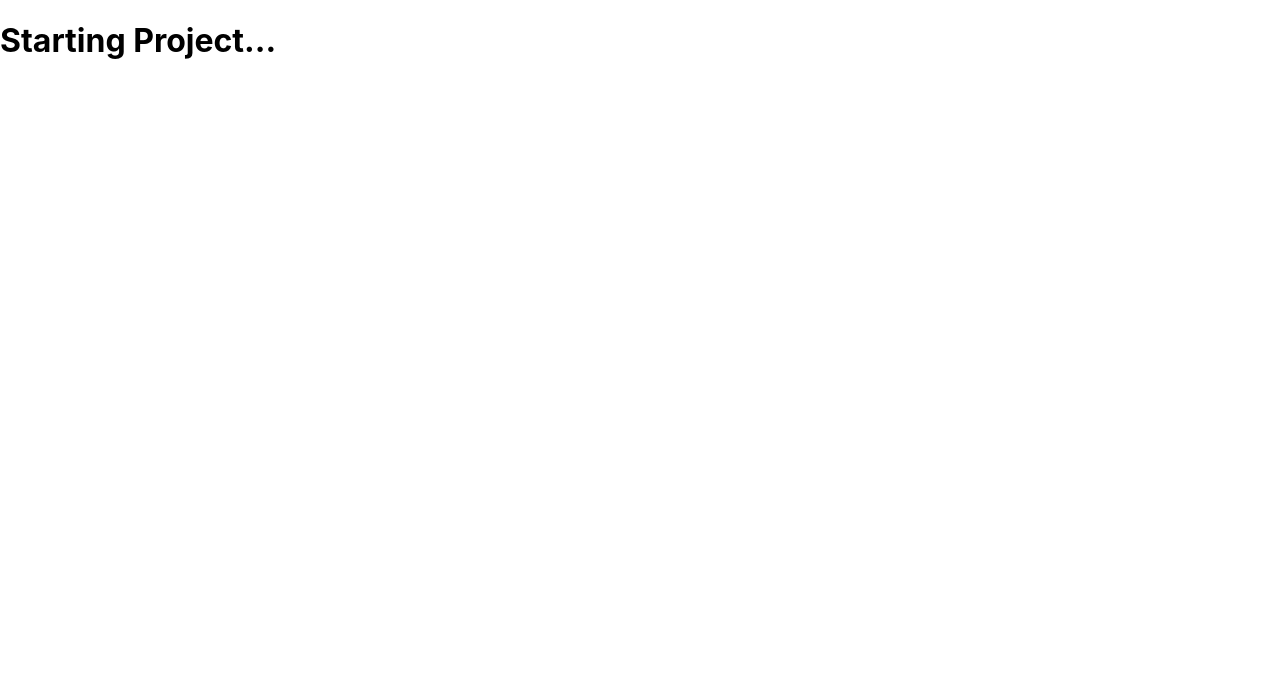
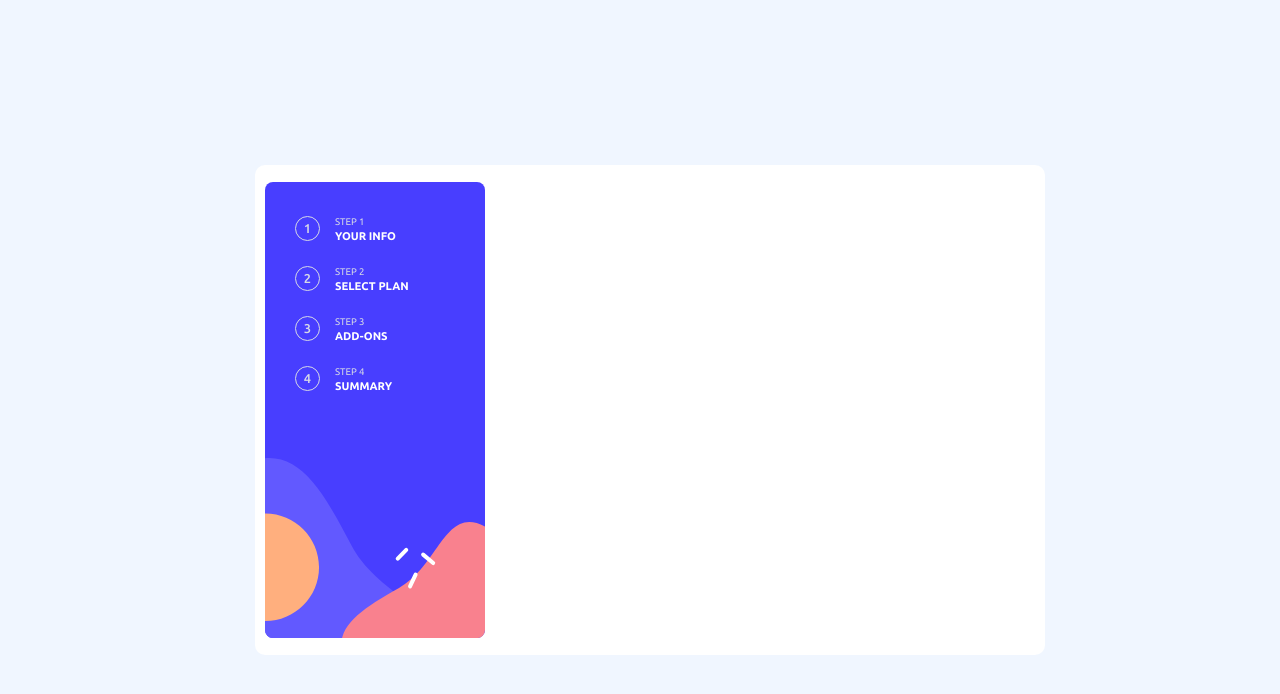
Before and after one commit to MatheusGh0st/FrontEndMentor-Challenges, a React (Create React App) app in the folder mult-step-form/: page / in a window 1280 px wide. Shown: the top 694 px of the page. Built offline with nearby package versions, Linux system fonts and the light colour scheme.

Commit message:
add dashboard and layout styles

```diff
--- a/mult-step-form/package.json
+++ b/mult-step-form/package.json
@@ -8,6 +8,7 @@
     "@testing-library/user-event": "^13.5.0",
     "react": "^18.2.0",
     "react-dom": "^18.2.0",
+    "react-router-dom": "^6.16.0",
     "react-scripts": "5.0.1",
     "web-vitals": "^2.1.4"
   },
--- a/mult-step-form/src/App.css
+++ b/mult-step-form/src/App.css
@@ -1 +1,37 @@
-/* App css */
+:root {
+    --marine-blue: hsl(213, 96%, 18%);
+    --purplish-blue: hsl(243, 100%, 62%);
+    --pastel-blue: hsl(228, 100%, 84%);
+    --light-blue: hsl(206, 94%, 87%);
+    --strawberry-red: hsl(354, 84%, 57%);
+    --cool-gray: hsl(231, 11%, 63%);
+    --light-gray: hsl(229, 24%, 87%);
+    --magnolia: hsl(217, 100%, 97%);
+    --alabaster: hsl(231, 100%, 99%);
+    --white: hsl(0, 0%, 100%);
+}
+
+* {
+    box-sizing: border-box;
+}
+
+@font-face {
+    font-family: UbuntuRegular;
+    src: url("./assets/fonts/Ubuntu-Regular.ttf");
+}
+
+@font-face {
+    font-family: UbuntuMedium;
+    src: url("./assets/fonts/Ubuntu-Medium.ttf");
+}
+
+@font-face {
+    font-family: UbuntuBold;
+    src: url("./assets/fonts/Ubuntu-Bold.ttf");
+}
+
+html, body {
+    margin: 0;
+    padding: 0;
+    background-color: var(--magnolia);
+}
--- a/mult-step-form/src/App.js
+++ /dev/null
@@ -1,11 +0,0 @@
-import './App.css';
-
-function App() {
-  return (
-    <div className="App">
-      <h1>Starting Project...</h1>
-    </div>
-  );
-}
-
-export default App;
--- /dev/null
+++ b/mult-step-form/src/App.jsx
@@ -0,0 +1,16 @@
+import Layout from './components/Layout';
+import { BrowserRouter, Routes, Route } from 'react-router-dom';
+import './App.css';
+
+function App() {
+  return (
+    <BrowserRouter>
+      <Routes>
+        <Route path='/' element={<Layout />}>
+        </Route>
+      </Routes>
+    </BrowserRouter>
+  );
+}
+
+export default App;
--- /dev/null
+++ b/mult-step-form/src/components/Dashboard.css
@@ -0,0 +1,95 @@
+:root {
+    --marine-blue: hsl(213, 96%, 18%);
+    --purplish-blue: hsl(243, 100%, 62%);
+    --pastel-blue: hsl(228, 100%, 84%);
+    --light-blue: hsl(206, 94%, 87%);
+    --strawberry-red: hsl(354, 84%, 57%);
+    --cool-gray: hsl(231, 11%, 63%);
+    --light-gray: hsl(229, 24%, 87%);
+    --magnolia: hsl(217, 100%, 97%);
+    --alabaster: hsl(231, 100%, 99%);
+    --white: hsl(0, 0%, 100%);
+}
+
+
+@font-face {
+    font-family: UbuntuRegular;
+    src: url("../assets/fonts/Ubuntu-Regular.ttf");
+}
+
+@font-face {
+    font-family: UbuntuMedium;
+    src: url("../assets/fonts/Ubuntu-Medium.ttf");
+}
+
+@font-face {
+    font-family: UbuntuBold;
+    src: url("../assets/fonts/Ubuntu-Bold.ttf");
+}
+
+.dashboard-container {
+    display: inline-flex;
+    flex-direction: column;
+    flex-wrap: nowrap;
+    justify-content: space-between;
+    align-items: stretch;
+    align-content: stretch;
+    width: 220px;
+    height: 470px;
+    border-radius: 5px;
+    background-image: url("../assets/images/bg-sidebar-desktop.svg");
+    background-repeat: no-repeat;
+    background-size: 220px 470px;
+}
+
+.order-dashboard-container {
+    padding: 0px 25px 25px 30px;
+}
+
+.order-steps {
+    list-style-type: none;
+}
+
+.li-number {
+    border: 1px solid var(--light-gray);
+    color: var(--light-gray);
+    width: 25px;
+    height: 25px;
+    border-radius: 50%;
+    text-align: center;
+    margin-right: 15px;
+    font-family: UbuntuMedium;
+    font-size: 0.8rem;
+    line-height: 1.8;
+    margin-top: 25px;
+}
+
+.li-step {
+    font-family: UbuntuRegular;
+    font-size: 0.6rem;
+    line-height: 0;
+    color: var(--light-gray);
+    margin-top: 12px;
+}
+
+.span-step {
+    margin-left: 40px;
+    margin-top: -10px;
+    font-family: UbuntuBold;
+    line-height: 0;
+    font-size: 0.7rem;
+    color: var(--white);
+}
+
+.step-container {
+    display: inline-flex;
+    flex-direction: row;
+    flex-wrap: wrap;
+    justify-content: flex-start;
+    align-items: center;
+    align-content: center;
+}
+
+.step-container > span {
+    flex-basis: 100%;
+}
--- /dev/null
+++ b/mult-step-form/src/components/Dashboard.jsx
@@ -0,0 +1,33 @@
+import React from "react";
+import "./Dashboard.css";
+
+export default function Dashboard() {
+    return (
+        <section className="dashboard-container">
+            <ol className="order-dashboard-container">
+                <div className="order-steps">
+                    <div className="step-container">
+                        <li className="li-number">1</li>
+                        <li className="li-step">STEP 1</li>
+                        <span className="span-step">YOUR INFO</span>
+                    </div>
+                    <div className="step-container">
+                        <li className="li-number">2</li>
+                        <li className="li-step">STEP 2</li>
+                        <span className="span-step">SELECT PLAN</span>
+                    </div>
+                    <div className="step-container">
+                        <li className="li-number">3</li>
+                        <li className="li-step">STEP 3</li>
+                        <span className="span-step">ADD-ONS</span>
+                    </div>
+                    <div className="step-container">
+                        <li className="li-number">4</li>
+                        <li className="li-step">STEP 4</li>
+                        <span className="span-step">SUMMARY</span>
+                    </div>
+                </div>
+            </ol>
+        </section>
+    );
+}
--- /dev/null
+++ b/mult-step-form/src/components/Layout.css
@@ -0,0 +1,25 @@
+:root {
+    --marine-blue: hsl(213, 96%, 18%);
+    --purplish-blue: hsl(243, 100%, 62%);
+    --pastel-blue: hsl(228, 100%, 84%);
+    --light-blue: hsl(206, 94%, 87%);
+    --strawberry-red: hsl(354, 84%, 57%);
+    --cool-gray: hsl(231, 11%, 63%);
+    --light-gray: hsl(229, 24%, 87%);
+    --magnolia: hsl(217, 100%, 97%);
+    --alabaster: hsl(231, 100%, 99%);
+    --white: hsl(0, 0%, 100%);
+}
+
+.layout-container {
+    position: absolute;
+    background-color: var(--white);
+    border-radius: 10px 10px 10px 10px;
+    width: 790px;
+    height: 490px;
+    top: 50%;
+    left: 50%;
+    transform: translate(-50%, -50%);
+    padding: 10px 5px 10px 10px;
+    margin: 10px 5px 10px 10px;
+}
--- /dev/null
+++ b/mult-step-form/src/components/Layout.jsx
@@ -0,0 +1,15 @@
+import React from "react";
+import Dashboard from "./Dashboard";
+import { Outlet } from "react-router-dom";
+import "./Layout.css";
+
+export default function Layout() {
+    return (
+        <div className="layout-container">
+            <Dashboard />
+            <main>
+                <Outlet />
+            </main>
+        </div>
+    );
+}
```
Also changed, not shown: mult-step-form/src/components/PersonalInfo.jsx (added, +7 -0 lines), 1 other file (tests, documents, lock files or other folders).
